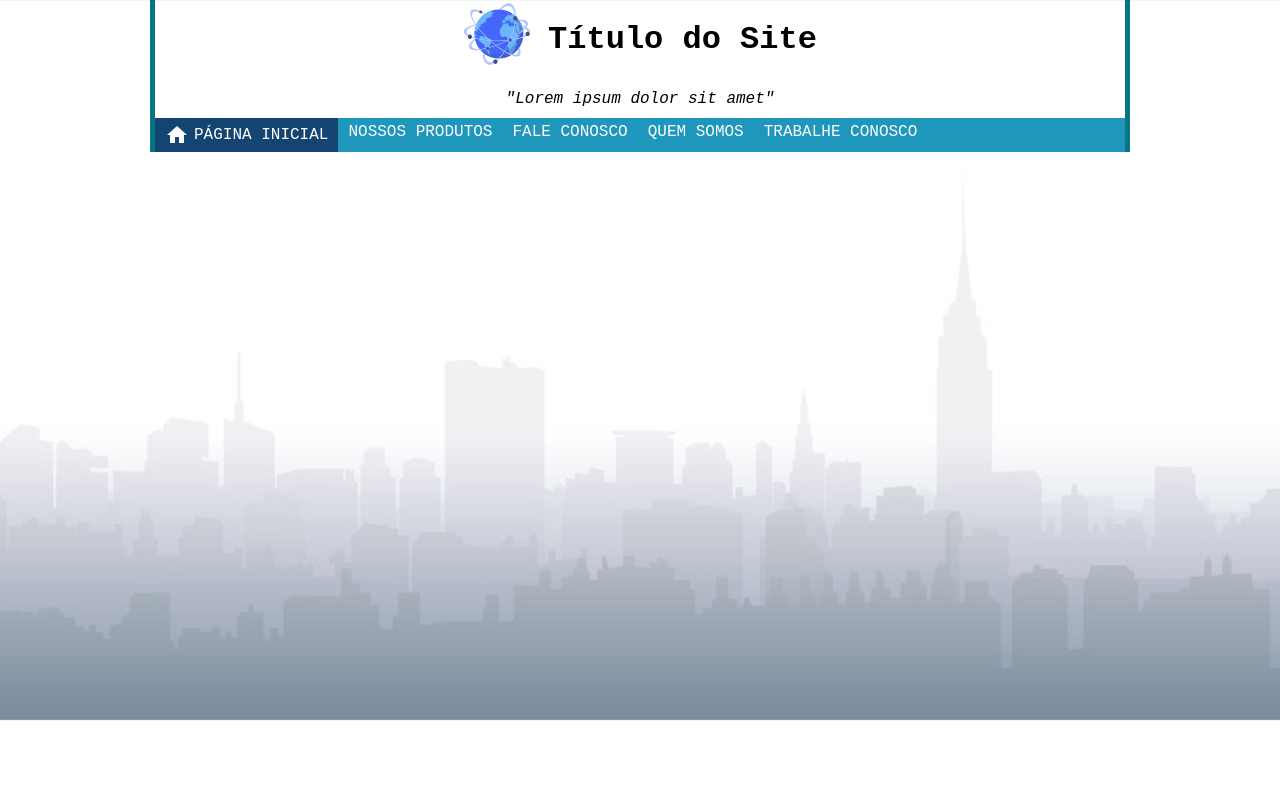
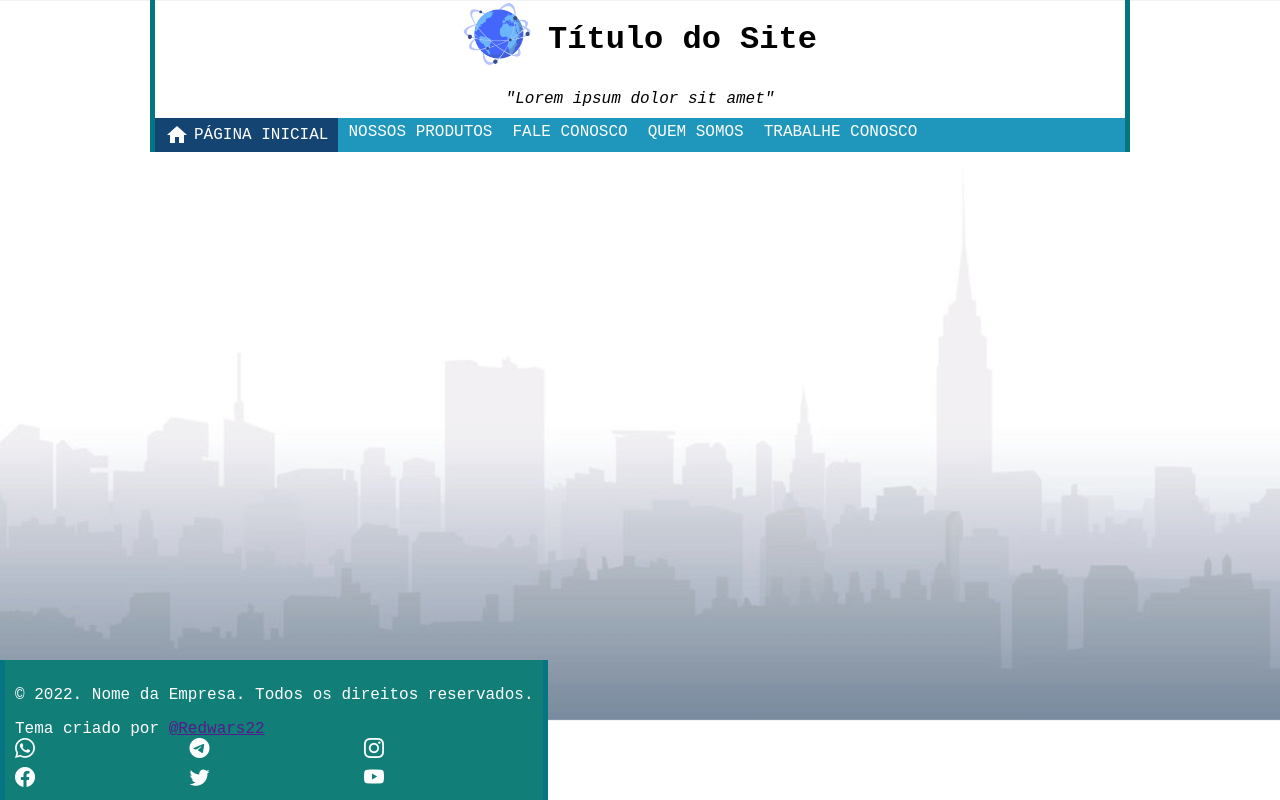
Before and after one commit to Redwars22/Temas, a plain HTML site: page Hippoland/index.html in a window 1280 px wide. Drawn offline with nearby package versions, Linux system fonts and the light colour scheme.

Commit message:
Footer - estilização, ícones e conteúdo

```diff
--- a/Hippoland/index.html
+++ b/Hippoland/index.html
@@ -8,6 +8,10 @@
     <link
         href="https://fonts.googleapis.com/icon?family=Material+Icons"
         rel="stylesheet"
+    >
+    <link
+        rel="stylesheet"
+        href="https://cdn.jsdelivr.net/npm/bootstrap-icons@1.8.1/font/bootstrap-icons.css"
     >
     <link rel="stylesheet" href="src/style.css">
     <link rel="stylesheet" href="src/classes.css">
@@ -34,5 +38,18 @@
             <a href="" class="menu-link">TRABALHE CONOSCO</a>
         </nav>
     </header>
+
+    <footer>
+        <p>© 2022. Nome da Empresa. Todos os direitos reservados.</p>
+        <span>Tema criado por <a href="">@Redwars22</a></span>
+        <div class="social-icons-grid">
+            <i class="bi bi-whatsapp social-icon"></i>
+            <i class="bi bi-telegram social-icon"></i>
+            <i class="bi bi-instagram social-icon"></i>
+            <i class="bi bi-facebook social-icon"></i>
+            <i class="bi bi-twitter social-icon"></i>
+            <i class="bi bi-youtube social-icon"></i>
+        </div>
+    </footer>
 </body>
 </html>
--- a/Hippoland/src/classes.css
+++ b/Hippoland/src/classes.css
@@ -50,3 +50,19 @@
     width: 68px;
     height: 68px;
 }
+
+.social-icons-grid {
+    display: grid;
+    grid-template-columns: repeat(3, auto);
+    gap: 5px;
+    align-items: center;
+}
+
+.social-icon {
+    font-size: 20px;
+    transition: font-size 400ms;
+}
+
+.social-icon:hover {
+    font-size: 27px;
+}
--- a/Hippoland/src/style.css
+++ b/Hippoland/src/style.css
@@ -23,3 +23,14 @@ nav {
     display: flex;
     background-color: #1F96BC;
 }
+
+footer {
+    color: white;
+    background-color: #127E78;
+    gap: 10px;
+    flex-direction: row;
+    align-items: center;
+    padding: 10px;
+    position: absolute;
+    bottom: 0;
+}
```
